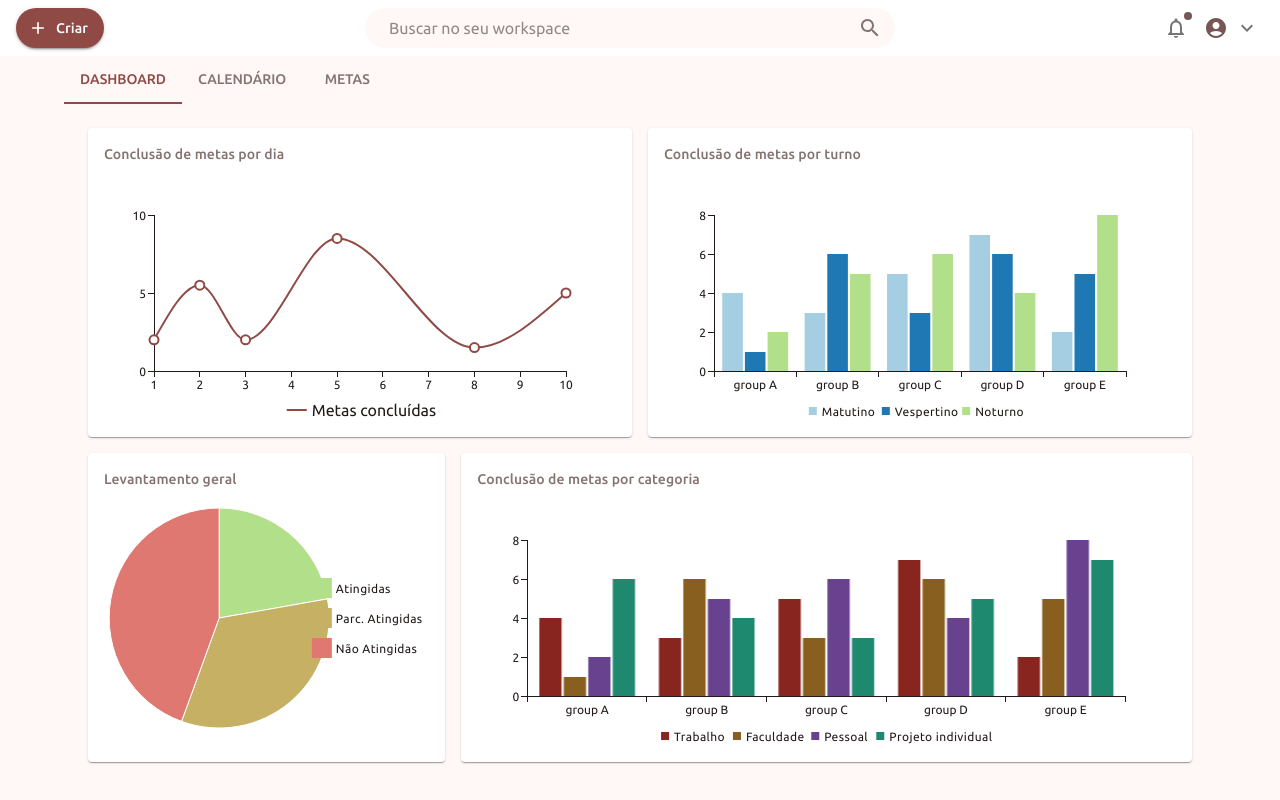
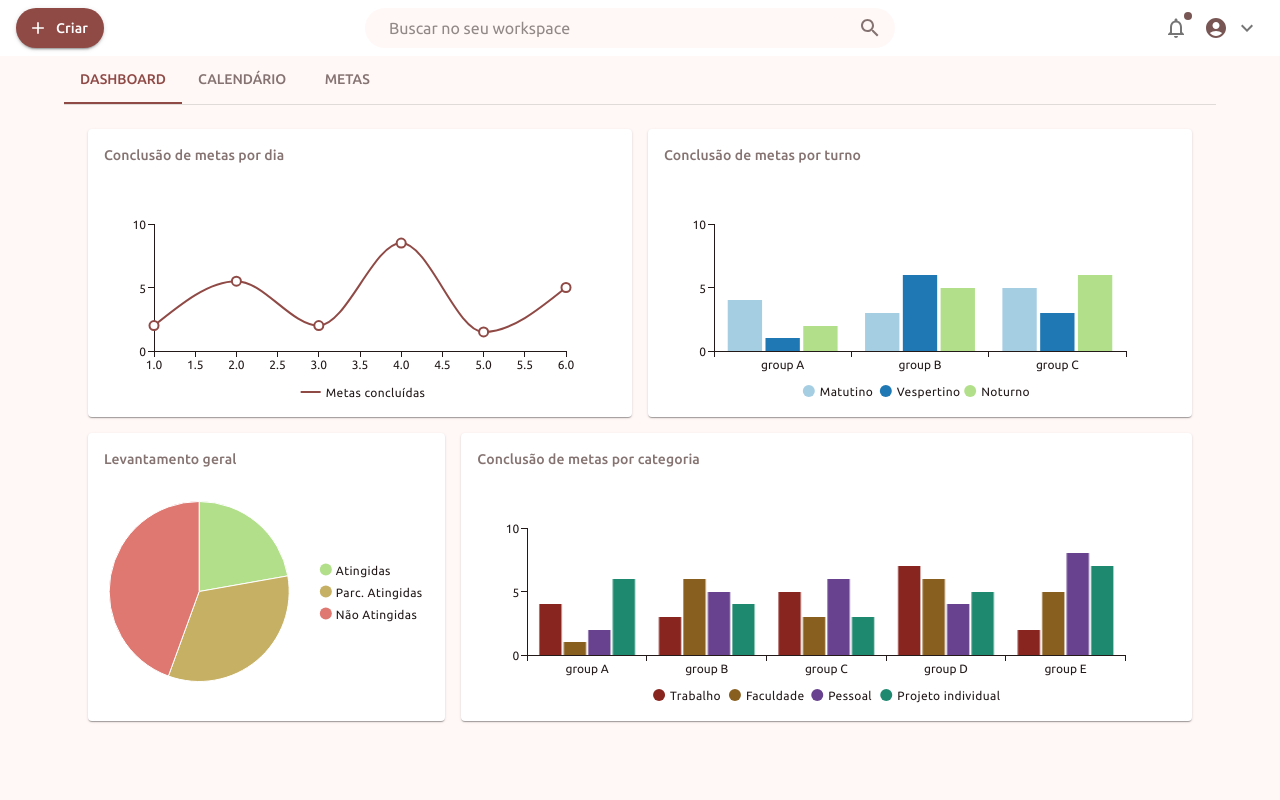
Before and after one commit to projetos-ufape/planIn-web, a React (Vite) app: page / in a window 1280 px wide. Built offline with nearby package versions, Linux system fonts and the light colour scheme.

Commit message:
fix: ajuestes de grafico e legendas + separacao em arquivos distintos

```diff
--- a/index.css
+++ b/index.css
@@ -23,3 +23,7 @@ body {
   border-radius: 20px;
   border: 3px solid #857371;
 }
+
+.rounded-rect {
+  rx: 999999999px;
+}
--- /dev/null
+++ b/src/components/Charts/BarChart.tsx
@@ -0,0 +1,48 @@
+import { BarChart as BarChartMui } from "@mui/x-charts";
+import { FONT } from "../../utils/theme";
+import { BarChartDataProps } from "../../types/ChartProps";
+
+type BarChartProps = {
+  data: BarChartDataProps;
+  loading: boolean;
+};
+
+export function BarChart({ data, loading }: BarChartProps) {
+  return (
+    <BarChartMui
+      xAxis={[
+        {
+          scaleType: "band",
+          data: data.xAxis,
+        },
+      ]}
+      series={data.series.map((info) => {
+        return {
+          ...info,
+          data: info.values,
+          highlightScope: { highlighted: "series", faded: "global" },
+        };
+      })}
+      loading={loading}
+      slotProps={{
+        legend: {
+          direction: "row",
+          position: { vertical: "bottom", horizontal: "middle" },
+          padding: -4,
+          itemGap: 16,
+          labelStyle: {
+            fontSize: FONT.body.sm.size,
+            letterSpacing: FONT.body.sm.letter,
+          },
+          itemMarkWidth: 12,
+          itemMarkHeight: 12,
+          classes: {
+            mark: "rounded-rect",
+            root: "",
+            series: "",
+          },
+        },
+      }}
+    />
+  );
+}
--- /dev/null
+++ b/src/components/Charts/ContainerChart.tsx
@@ -0,0 +1,34 @@
+import { Box, Paper, Typography, useTheme } from "@mui/material";
+import { ReactNode } from "react";
+import { FONT } from "../../utils/theme";
+
+type Props = {
+  title: string;
+  children: ReactNode;
+};
+
+export function ContainerChart({ title, children }: Props) {
+  const { palette } = useTheme();
+
+  return (
+    <Paper>
+      <Box
+        padding={2}
+        gap={1}
+        height={256}
+        display="flex"
+        flexDirection="column"
+      >
+        <Typography
+          fontSize={FONT.title.sm.size}
+          fontWeight={FONT.title.sm.weight}
+          letterSpacing={FONT.title.sm.letter}
+          color={palette.text.secondary}
+        >
+          {title}
+        </Typography>
+        {children}
+      </Box>
+    </Paper>
+  );
+}
--- /dev/null
+++ b/src/components/Charts/LineChart.tsx
@@ -0,0 +1,40 @@
+import { LineChart as LineChartMui } from "@mui/x-charts";
+import { FONT } from "../../utils/theme";
+import { useTheme } from "@mui/material";
+import { LineChartDataProps } from "../../types/ChartProps";
+
+type LineChartProps = {
+  data: LineChartDataProps;
+  loading: boolean;
+};
+
+export function LineChart({ data, loading }: LineChartProps) {
+  const { palette } = useTheme();
+
+  return (
+    <LineChartMui
+      xAxis={[{ data: data.xAxis }]}
+      series={[
+        {
+          data: data.series.values,
+          label: data.series.label,
+          color: palette.primary.main,
+        },
+      ]}
+      loading={loading}
+      slotProps={{
+        legend: {
+          direction: "row",
+          position: { vertical: "bottom", horizontal: "middle" },
+          itemMarkHeight: 2,
+          itemMarkWidth: 20,
+          padding: -2,
+          labelStyle: {
+            fontSize: FONT.body.sm.size,
+            letterSpacing: FONT.body.sm.letter,
+          },
+        },
+      }}
+    />
+  );
+}
--- /dev/null
+++ b/src/components/Charts/PieChart.tsx
@@ -0,0 +1,53 @@
+import { PieChart as PieChartMui } from "@mui/x-charts";
+import { FONT } from "../../utils/theme";
+import { ChartDataProps } from "../../types/ChartProps";
+
+type PieChartProps = {
+  data: ChartDataProps[];
+  loading: boolean;
+};
+
+export function PieChart({ data, loading }: PieChartProps) {
+  return (
+    <PieChartMui
+      series={[
+        {
+          data: data.map((info, index) => {
+            return { id: index, ...info };
+          }),
+          highlightScope: { faded: "global", highlighted: "item" },
+          faded: {
+            innerRadius: 16,
+            additionalRadius: -16,
+            color: "gray",
+          },
+        },
+      ]}
+      margin={{ right: 140 }}
+      loading={loading}
+      slotProps={{
+        pieArc: {
+          overflow: "hidden",
+        },
+        legend: {
+          direction: "column",
+          position: { vertical: "middle", horizontal: "right" },
+          labelStyle: {
+            fontSize: FONT.body.sm.size,
+            letterSpacing: FONT.body.sm.letter,
+          },
+          markGap: 4,
+          itemGap: 10,
+          itemMarkWidth: 12,
+          itemMarkHeight: 12,
+          classes: {
+            mark: "rounded-rect",
+            root: "",
+            series: "",
+          },
+          // padding: -36
+        },
+      }}
+    />
+  );
+}
--- a/src/components/Charts/index.tsx
+++ b/src/components/Charts/index.tsx
@@ -1,204 +1,111 @@
-import { Box, Grid, Paper, Typography, useTheme } from "@mui/material";
-import { BarChart, LineChart, PieChart } from "@mui/x-charts";
-import { ReactNode } from "react";
-import { FONT } from "../../utils/theme";
+import { useState } from "react";
+import { Grid } from "@mui/material";
+import { ContainerChart } from "./ContainerChart";
+import { PieChart } from "./PieChart";
+import {
+  BarChartDataProps,
+  ChartDataProps,
+  LineChartDataProps,
+} from "../../types/ChartProps";
+import { BarChart } from "./BarChart";
+import { LineChart } from "./LineChart";
 
 export function Charts() {
-  const { palette } = useTheme();
+  const [loading, setLoading] = useState<boolean>(false);
 
-  const ContainerChart = ({
-    title,
-    children,
-  }: {
-    title: string;
-    children: ReactNode;
-  }) => {
-    return (
-      <Paper>
-        <Box padding={2} display="flex" flexDirection="column">
-          <Typography
-            fontSize={FONT.title.sm.size}
-            fontWeight={FONT.title.sm.weight}
-            letterSpacing={FONT.title.sm.letter}
-            color={palette.text.secondary}
-          >
-            {title}
-          </Typography>
-          {children}
-        </Box>
-      </Paper>
-    );
-  };
+  const [pieData, setPieData] = useState<ChartDataProps[]>([
+    { value: 10, label: "Atingidas", color: "#B2DF8A" },
+    {
+      value: 15,
+      label: "Parc. Atingidas",
+      color: "#C6B063",
+    },
+    {
+      value: 20,
+      label: "Não Atingidas",
+      color: "#DE7871",
+    },
+  ]);
+
+  const [shiftBarChartData, setShiftBarChartData] = useState<BarChartDataProps>(
+    {
+      series: [
+        {
+          values: [4, 3, 5, 7, 2],
+          label: "Matutino",
+          color: "#A6CEE3",
+        },
+        {
+          values: [1, 6, 3, 6, 5],
+          label: "Vespertino",
+          color: "#1F78B4",
+        },
+        {
+          values: [2, 5, 6, 4, 8],
+          label: "Noturno",
+          color: "#B2DF8A",
+        },
+      ],
+      xAxis: ["group A", "group B", "group C"],
+    }
+  );
+
+  const [goalsBarChartData, setGoalsBarChartData] = useState<BarChartDataProps>(
+    {
+      series: [
+        {
+          values: [4, 3, 5, 7, 2],
+          label: "Trabalho",
+          color: "#89251F",
+        },
+        {
+          values: [1, 6, 3, 6, 5],
+          label: "Faculdade",
+          color: "#895F1F",
+        },
+        {
+          values: [2, 5, 6, 4, 8],
+          label: "Pessoal",
+          color: "#68428E",
+        },
+        {
+          values: [6, 4, 3, 5, 7],
+          label: "Projeto individual",
+          color: "#1F8970",
+        },
+      ],
+      xAxis: ["group A", "group B", "group C", "group D", "group E"],
+    }
+  );
+
+  const [lineChartData, setLineChartData] = useState<LineChartDataProps>({
+    series: {
+      values: [2, 5.5, 2, 8.5, 1.5, 5],
+      label: "Metas concluídas",
+    },
+    xAxis: [1, 2, 3, 4, 5, 6],
+  });
 
   return (
     <Grid container spacing={2}>
       <Grid item xs={6}>
         <ContainerChart title="Conclusão de metas por dia">
-          <LineChart
-            xAxis={[{ data: [1, 2, 3, 5, 8, 10] }]}
-            series={[
-              {
-                data: [2, 5.5, 2, 8.5, 1.5, 5],
-                label: "Metas concluídas",
-                color: palette.primary.main,
-              },
-            ]}
-            slotProps={{
-              legend: {
-                direction: "row",
-                position: { vertical: "bottom", horizontal: "middle" },
-                itemMarkHeight: 2,
-                itemMarkWidth: 20,
-                padding: -2,
-              },
-            }}
-            height={256}
-          />
+          <LineChart loading={loading} data={lineChartData} />
         </ContainerChart>
       </Grid>
       <Grid item xs={6}>
         <ContainerChart title="Conclusão de metas por turno">
-          <BarChart
-            xAxis={[
-              {
-                scaleType: "band",
-                data: ["group A", "group B", "group C", "group D", "group E"],
-              },
-            ]}
-            series={[
-              {
-                data: [4, 3, 5, 7, 2],
-                label: "Matutino",
-                color: "#A6CEE3",
-                highlightScope: { highlighted: "series", faded: "global" },
-              },
-              {
-                data: [1, 6, 3, 6, 5],
-                label: "Vespertino",
-                color: "#1F78B4",
-                highlightScope: { highlighted: "series", faded: "global" },
-              },
-              {
-                data: [2, 5, 6, 4, 8],
-                label: "Noturno",
-                color: "#B2DF8A",
-                highlightScope: { highlighted: "series", faded: "global" },
-              },
-            ]}
-            height={256}
-            slotProps={{
-              legend: {
-                direction: "row",
-                position: { vertical: "bottom", horizontal: "middle" },
-                itemMarkHeight: 8,
-                itemMarkWidth: 8,
-                padding: -4,
-                itemGap: 16,
-                labelStyle: {
-                  fontSize: FONT.body.sm.size,
-                  letterSpacing: FONT.body.sm.letter,
-                },
-              },
-            }}
-          />
+          <BarChart data={shiftBarChartData} loading={loading} />
         </ContainerChart>
       </Grid>
       <Grid item xs={4}>
         <ContainerChart title="Levantamento geral">
-          <PieChart
-            series={[
-              {
-                data: [
-                  { id: 0, value: 10, label: "Atingidas", color: "#B2DF8A" },
-                  {
-                    id: 1,
-                    value: 15,
-                    label: "Parc. Atingidas",
-                    color: "#C6B063",
-                  },
-                  {
-                    id: 2,
-                    value: 20,
-                    label: "Não Atingidas",
-                    color: "#DE7871",
-                  },
-                ],
-                highlightScope: { faded: "global", highlighted: "item" },
-                faded: {
-                  innerRadius: 16,
-                  additionalRadius: -16,
-                  color: "gray",
-                },
-              },
-            ]}
-            height={256}
-            slotProps={{
-              legend: {
-                direction: "column",
-                position: { vertical: "middle", horizontal: "right" },
-                labelStyle: {
-                  fontSize: FONT.body.sm.size,
-                  letterSpacing: FONT.body.sm.letter,
-                },
-                markGap: 4,
-                itemGap: 10,
-                // padding: -36
-              },
-            }}
-          />
+          <PieChart data={pieData} loading={loading} />
         </ContainerChart>
       </Grid>
       <Grid item xs={8}>
         <ContainerChart title="Conclusão de metas por categoria">
-          <BarChart
-            xAxis={[
-              {
-                scaleType: "band",
-                data: ["group A", "group B", "group C", "group D", "group E"],
-              },
-            ]}
-            series={[
-              {
-                data: [4, 3, 5, 7, 2],
-                label: "Trabalho",
-                color: "#89251F",
-                highlightScope: { highlighted: "series", faded: "global" },
-              },
-              {
-                data: [1, 6, 3, 6, 5],
-                label: "Faculdade",
-                color: "#895F1F",
-                highlightScope: { highlighted: "series", faded: "global" },
-              },
-              {
-                data: [2, 5, 6, 4, 8],
-                label: "Pessoal",
-                color: "#68428E",
-                highlightScope: { highlighted: "series", faded: "global" },
-              },
-              {
-                data: [6, 4, 3, 5, 7],
-                label: "Projeto individual",
-                color: "#1F8970",
-                highlightScope: { highlighted: "series", faded: "global" },
-              },
-            ]}
-            height={256}
-            slotProps={{
-              legend: {
-                direction: "row",
-                position: { vertical: "bottom", horizontal: "middle" },
-                itemMarkHeight: 8,
-                itemMarkWidth: 8,
-                padding: -4,
-                itemGap: 16,
-                labelStyle: {
-                  fontSize: FONT.body.sm.size,
-                  letterSpacing: FONT.body.sm.letter,
-                },
-              },
-            }}
-          />
+          <BarChart data={goalsBarChartData} loading={loading} />
         </ContainerChart>
       </Grid>
     </Grid>
--- a/src/components/Tabs/index.tsx
+++ b/src/components/Tabs/index.tsx
@@ -1,4 +1,4 @@
-import { Tabs as TabsMui, Tab } from "@mui/material";
+import { Tabs as TabsMui, Tab, Divider } from "@mui/material";
 
 type TabsProps = {
   children: React.ReactNode;
@@ -17,6 +17,7 @@ export function Tabs({ children, currentTab, handleChangeTab }: TabsProps) {
         <Tab value="calendar" label="Calendário" />
         <Tab value="goals" label="Metas" />
       </TabsMui>
+      <Divider />
       {children}
     </>
   );
--- a/src/pages/Home.tsx
+++ b/src/pages/Home.tsx
@@ -17,7 +17,7 @@ export function Home() {
   return (
     <Box flexDirection={"column"} width={"100%"} alignItems={"center"}>
       <NavBar />
-      <Container>
+      <Container sx={{paddingX: 0}}>
         <Tabs currentTab={currentTab} handleChangeTab={handleChangeTab}>
           <TabPanel current={currentTab} value="dashboard">
             <Charts />
--- /dev/null
+++ b/src/types/ChartProps.ts
@@ -0,0 +1,26 @@
+export type ChartDataProps = {
+  label: string;
+  value: number;
+  color: string;
+};
+
+export type BarChartValuesProps = {
+  label: string;
+  values: number[];
+  color: string;
+};
+
+export type BarChartDataProps = {
+  series: BarChartValuesProps[];
+  xAxis: string[];
+};
+
+export type LineChartValuesProps = {
+  label: string;
+  values: number[];
+};
+
+export type LineChartDataProps = {
+  series: LineChartValuesProps;
+  xAxis: number[];
+};
```
